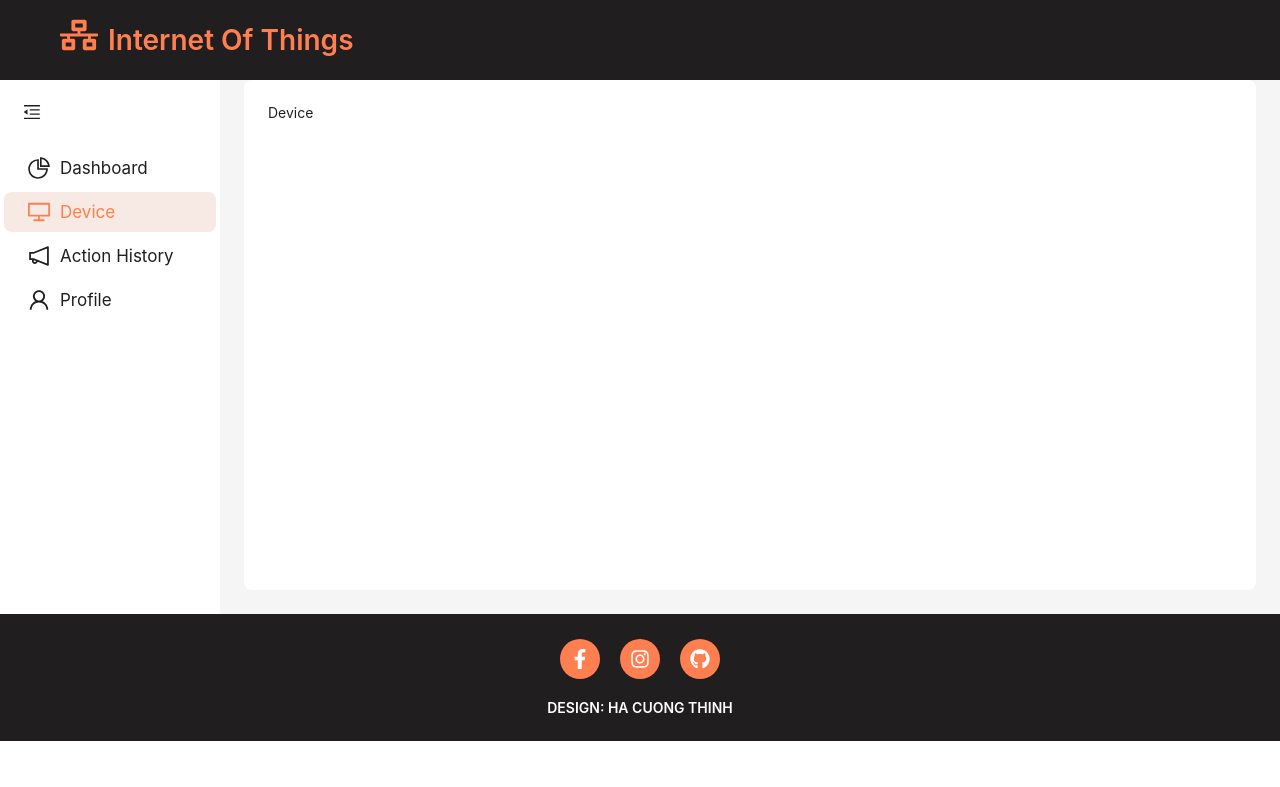
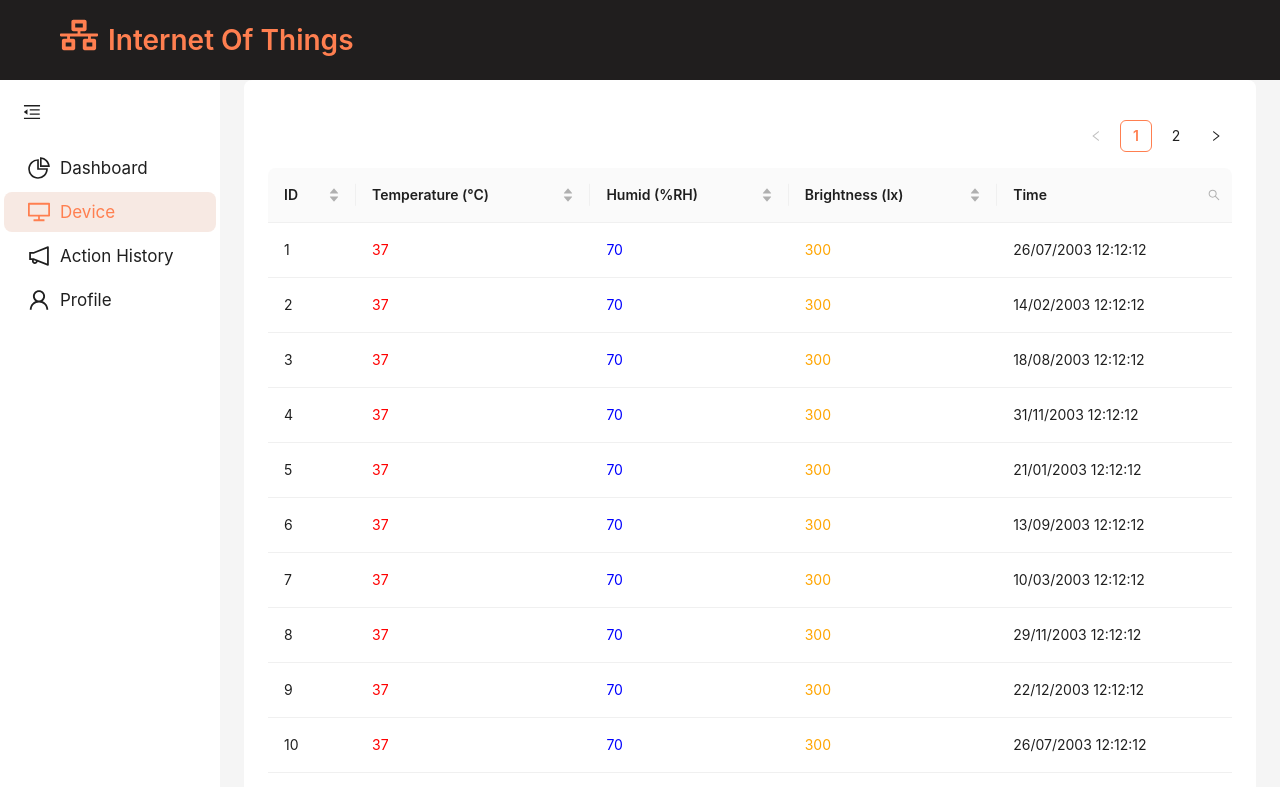
Before and after one commit to hcthinhjr03/ProjectIOT, a React (Create React App) app in the folder client/: page /device in a window 1280 px wide. Shown: the top 787 px of the page. Built offline with nearby package versions, Linux system fonts and the light colour scheme; the HTML template or start-up script is replaced by a standard one.

Commit message:
create device page

```diff
--- a/client/src/App.css
+++ b/client/src/App.css
@@ -2,3 +2,7 @@
     background-color: #f7e9e3;
     color: #FF7F50;
 } */
+
+/* .ant-pagination .ant-table-pagination .ant-table-pagination-right .css-dev-only-do-not-override-1c0na6j {
+    color: #FF7F50;
+} */
--- a/client/src/pages/ActionHistory/index.js
+++ b/client/src/pages/ActionHistory/index.js
@@ -1,8 +1,7 @@
-import { Button, Input, Space, Table, Tag } from 'antd'
-import { SearchOutlined } from '@ant-design/icons';
+import { Button, ConfigProvider, Input, Space, Table, Tag } from "antd";
+import { SearchOutlined } from "@ant-design/icons";
 import { useRef, useState } from "react";
-import Highlighter from 'react-highlight-words';
-
+import Highlighter from "react-highlight-words";
 
 const data = [
   {
@@ -109,7 +108,13 @@ function ActionHistory() {
     setSearchText("");
   };
   const getColumnSearchProps = (dataIndex) => ({
-    filterDropdown: ({ setSelectedKeys, selectedKeys, confirm, clearFilters, close }) => (
+    filterDropdown: ({
+      setSelectedKeys,
+      selectedKeys,
+      confirm,
+      clearFilters,
+      close,
+    }) => (
       <div
         style={{
           padding: 8,
@@ -120,11 +125,13 @@ function ActionHistory() {
           ref={searchInput}
           placeholder={`Search ${dataIndex}`}
           value={selectedKeys[0]}
-          onChange={(e) => setSelectedKeys(e.target.value ? [e.target.value] : [])}
+          onChange={(e) =>
+            setSelectedKeys(e.target.value ? [e.target.value] : [])
+          }
           onPressEnter={() => handleSearch(selectedKeys, confirm, dataIndex)}
           style={{
             marginBottom: 8,
-            display: 'block',
+            display: "block",
           }}
         />
         <Space>
@@ -176,7 +183,7 @@ function ActionHistory() {
     filterIcon: (filtered) => (
       <SearchOutlined
         style={{
-          color: filtered ? '#1677ff' : undefined,
+          color: filtered ? "#1677ff" : undefined,
         }}
       />
     ),
@@ -191,12 +198,12 @@ function ActionHistory() {
       searchedColumn === dataIndex ? (
         <Highlighter
           highlightStyle={{
-            backgroundColor: '#ffc069',
+            backgroundColor: "#ffc069",
             padding: 0,
           }}
           searchWords={[searchText]}
           autoEscape
-          textToHighlight={text ? text.toString() : ''}
+          textToHighlight={text ? text.toString() : ""}
         />
       ) : (
         text
@@ -270,11 +277,18 @@ function ActionHistory() {
       title: "Time",
       key: "time",
       dataIndex: "time",
-      ...getColumnSearchProps('time')
+      ...getColumnSearchProps("time"),
     },
   ];
   return (
     <>
+      <ConfigProvider
+        theme={{
+          token: {
+            colorPrimary: "#FF7F50",
+          },
+        }}
+      >
         <Table
           pagination={{
             position: ["topRight", "bottomCenter"],
@@ -283,6 +297,7 @@ function ActionHistory() {
           dataSource={data}
           onChange={onChange}
         />
+      </ConfigProvider>
     </>
   );
 }
--- a/client/src/pages/Device/index.js
+++ b/client/src/pages/Device/index.js
@@ -1,9 +1,277 @@
-function Device(){
-    return (
-        <>
-            Device
-        </>
-    )
+import { Button, ConfigProvider, Input, Space, Table } from "antd";
+import { SearchOutlined } from "@ant-design/icons";
+import { useRef, useState } from "react";
+import Highlighter from "react-highlight-words";
+
+const data = [
+  {
+    key: "1",
+    id: 1,
+    temperature: 37,
+    humid: 70,
+    brightness: 300,
+    time: "26/07/2003 12:12:12",
+  },
+  {
+    key: "2",
+    id: 2,
+    temperature: 37,
+    humid: 70,
+    brightness: 300,
+    time: "14/02/2003 12:12:12",
+  },
+  {
+    key: "3",
+    id: 3,
+    temperature: 37,
+    humid: 70,
+    brightness: 300,
+    time: "18/08/2003 12:12:12",
+  },
+  {
+    key: "4",
+    id: 4,
+    temperature: 37,
+    humid: 70,
+    brightness: 300,
+    time: "31/11/2003 12:12:12",
+  },
+  {
+    key: "5",
+    id: 5,
+    temperature: 37,
+    humid: 70,
+    brightness: 300,
+    time: "21/01/2003 12:12:12",
+  },
+  {
+    key: "6",
+    id: 6,
+    temperature: 37,
+    humid: 70,
+    brightness: 300,
+    time: "13/09/2003 12:12:12",
+  },
+  {
+    key: "7",
+    id: 7,
+    temperature: 37,
+    humid: 70,
+    brightness: 300,
+    time: "10/03/2003 12:12:12",
+  },
+  {
+    key: "8",
+    id: 8,
+    temperature: 37,
+    humid: 70,
+    brightness: 300,
+    time: "29/11/2003 12:12:12",
+  },
+  {
+    key: "9",
+    id: 9,
+    temperature: 37,
+    humid: 70,
+    brightness: 300,
+    time: "22/12/2003 12:12:12",
+  },
+  {
+    key: "10",
+    id: 10,
+    temperature: 37,
+    humid: 70,
+    brightness: 300,
+    time: "26/07/2003 12:12:12",
+  },
+  {
+    key: "11",
+    id: 11,
+    temperature: 37,
+    humid: 70,
+    brightness: 300,
+    time: "12/04/2003 12:12:12",
+  },
+  {
+    key: "12",
+    id: 12,
+    temperature: 37,
+    humid: 70,
+    brightness: 300,
+    time: "25/05/2003 12:12:12",
+  },
+];
+
+const onChange = (pagination, filters, sorter, extra) => {
+  console.log("params", pagination, filters, sorter, extra);
+};
+
+function Device() {
+  const [searchText, setSearchText] = useState("");
+  const [searchedColumn, setSearchedColumn] = useState("");
+  const searchInput = useRef(null);
+  const handleSearch = (selectedKeys, confirm, dataIndex) => {
+    confirm();
+    setSearchText(selectedKeys[0]);
+    setSearchedColumn(dataIndex);
+  };
+  const handleReset = (clearFilters) => {
+    clearFilters();
+    setSearchText("");
+  };
+  const getColumnSearchProps = (dataIndex) => ({
+    filterDropdown: ({
+      setSelectedKeys,
+      selectedKeys,
+      confirm,
+      clearFilters,
+      close,
+    }) => (
+      <div
+        style={{
+          padding: 8,
+        }}
+        onKeyDown={(e) => e.stopPropagation()}
+      >
+        <Input
+          ref={searchInput}
+          placeholder={`Search ${dataIndex}`}
+          value={selectedKeys[0]}
+          onChange={(e) =>
+            setSelectedKeys(e.target.value ? [e.target.value] : [])
+          }
+          onPressEnter={() => handleSearch(selectedKeys, confirm, dataIndex)}
+          style={{
+            marginBottom: 8,
+            display: "block",
+          }}
+        />
+        <Space>
+          <Button
+            type="primary"
+            onClick={() => handleSearch(selectedKeys, confirm, dataIndex)}
+            icon={<SearchOutlined />}
+            size="small"
+            style={{
+              width: 90,
+            }}
+          >
+            Search
+          </Button>
+          <Button
+            onClick={() => clearFilters && handleReset(clearFilters)}
+            size="small"
+            style={{
+              width: 90,
+            }}
+          >
+            Reset
+          </Button>
+          <Button
+            type="link"
+            size="small"
+            onClick={() => {
+              confirm({
+                closeDropdown: false,
+              });
+              setSearchText(selectedKeys[0]);
+              setSearchedColumn(dataIndex);
+            }}
+          >
+            Filter
+          </Button>
+          <Button
+            type="link"
+            size="small"
+            onClick={() => {
+              close();
+            }}
+          >
+            close
+          </Button>
+        </Space>
+      </div>
+    ),
+    filterIcon: (filtered) => (
+      <SearchOutlined
+        style={{
+          color: filtered ? "#1677ff" : undefined,
+        }}
+      />
+    ),
+    onFilter: (value, record) =>
+      record[dataIndex].toString().toLowerCase().includes(value.toLowerCase()),
+    onFilterDropdownOpenChange: (visible) => {
+      if (visible) {
+        setTimeout(() => searchInput.current?.select(), 100);
+      }
+    },
+    render: (text) =>
+      searchedColumn === dataIndex ? (
+        <Highlighter
+          highlightStyle={{
+            backgroundColor: "#ffc069",
+            padding: 0,
+          }}
+          searchWords={[searchText]}
+          autoEscape
+          textToHighlight={text ? text.toString() : ""}
+        />
+      ) : (
+        text
+      ),
+  });
+  const columns = [
+    {
+      title: "ID",
+      dataIndex: "id",
+      sorter: (a, b) => a.id - b.id,
+    },
+    {
+      title: "Temperature (°C)",
+      dataIndex: "temperature",
+      render: (text) => <div style={{ color: "red" }}>{text}</div>,
+      sorter: (a, b) => a.id - b.id,
+    },
+    {
+      title: "Humid (%RH)",
+      dataIndex: "humid",
+      render: (text) => <div style={{ color: "blue" }}>{text}</div>,
+      sorter: (a, b) => a.id - b.id,
+    },
+    {
+      title: "Brightness (lx)",
+      dataIndex: "brightness",
+      render: (text) => <div style={{ color: "orange" }}>{text}</div>,
+      sorter: (a, b) => a.id - b.id,
+    },
+    {
+      title: "Time",
+      key: "time",
+      dataIndex: "time",
+      ...getColumnSearchProps("time"),
+    },
+  ];
+  return (
+    <>
+      <ConfigProvider
+        theme={{
+          token: {
+            colorPrimary: "#FF7F50",
+          },
+        }}
+      >
+        <Table
+          pagination={{
+            position: ["topRight", "bottomCenter"],
+          }}
+          columns={columns}
+          dataSource={data}
+          onChange={onChange}
+        />
+      </ConfigProvider>
+    </>
+  );
 }
 
 export default Device;
```
Lines whose indentation alone changed are shown as unchanged.
